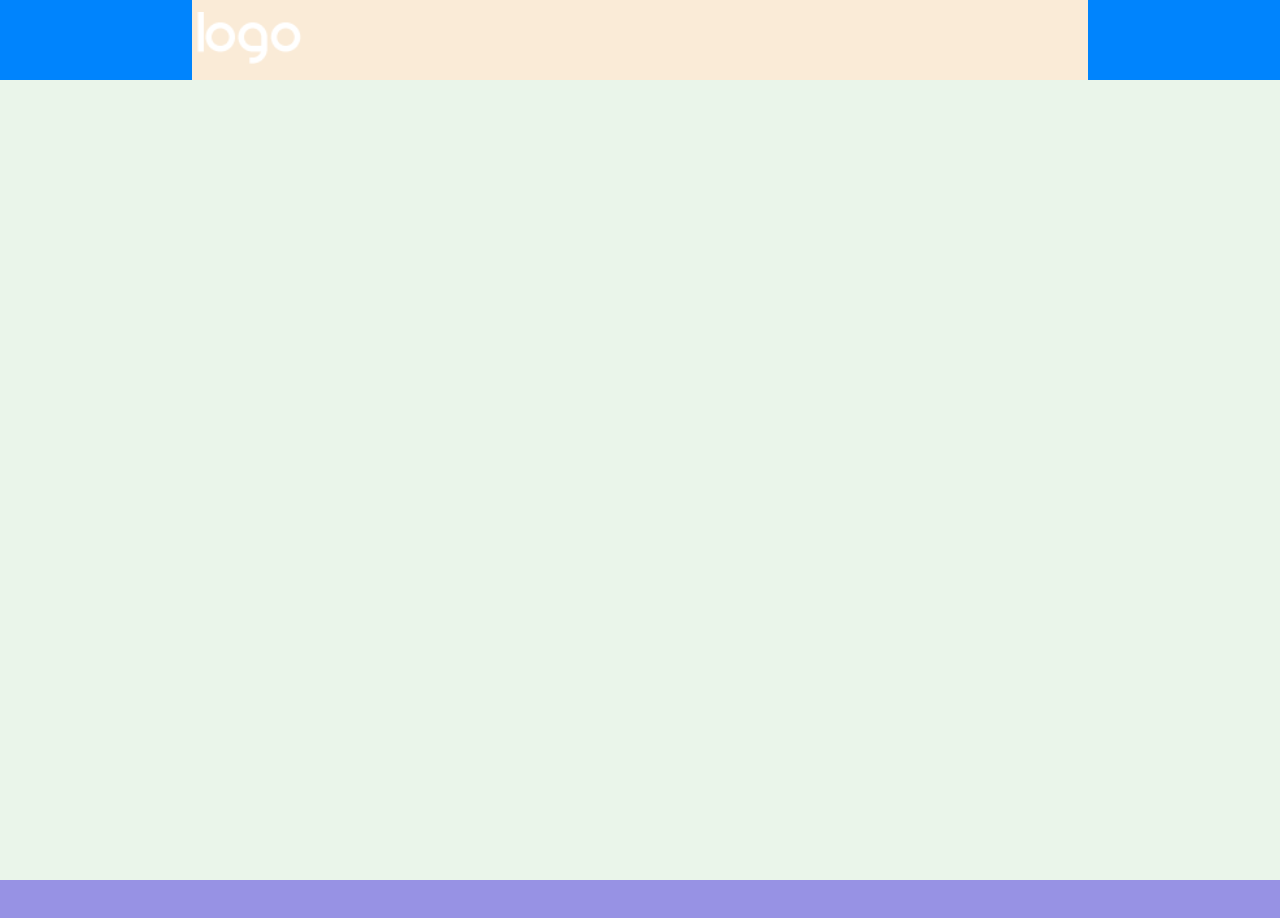
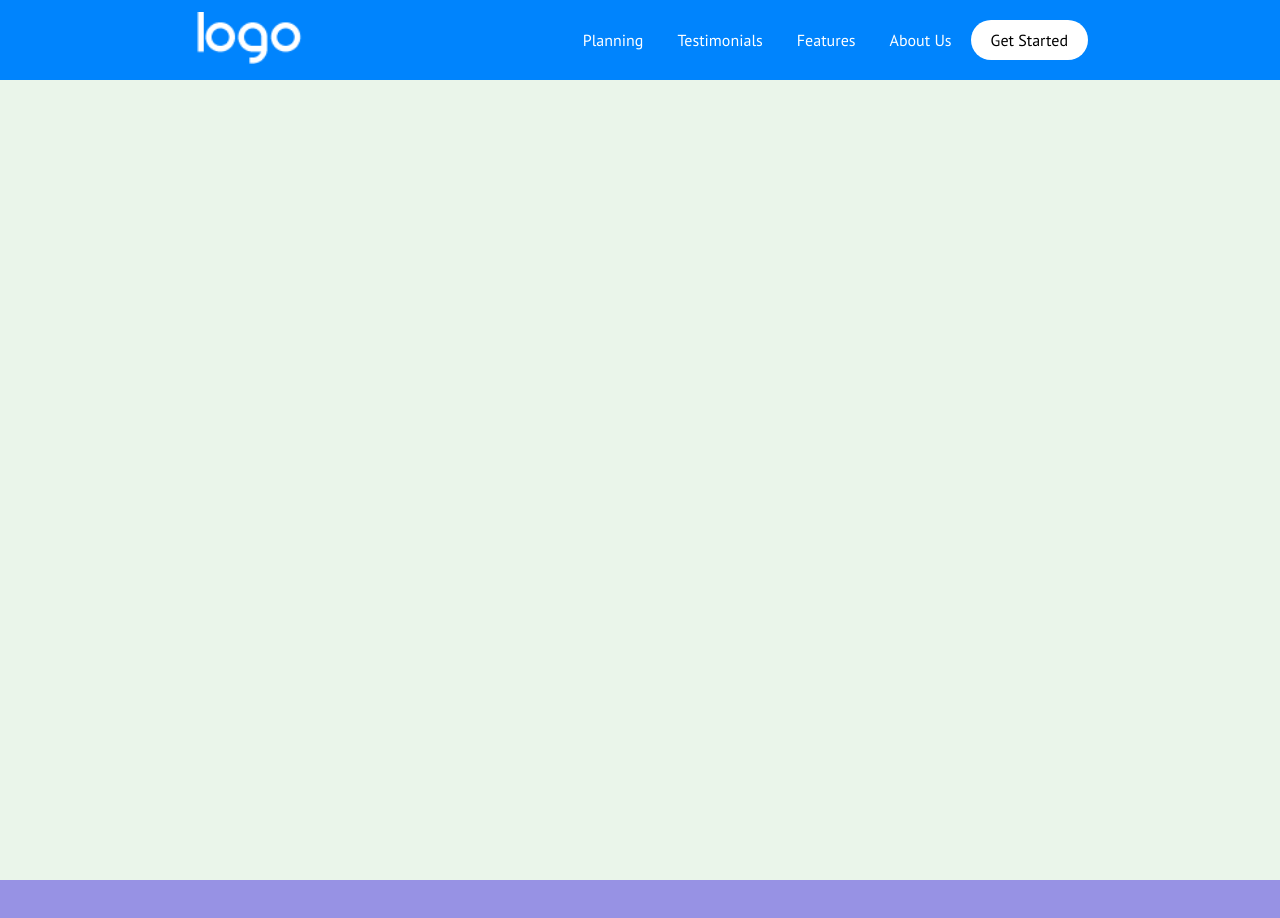
Before and after one commit to AngeloDima/htmlcss-responsive-layout, a plain HTML site: page index.html in a window 1280 px wide. Shown: the top 918 px of the page. Drawn offline with Linux system fonts and the light colour scheme.

Commit message:
Header-finito

```diff
--- a/index.html
+++ b/index.html
@@ -4,17 +4,26 @@
     <meta charset="UTF-8">
     <meta http-equiv="X-UA-Compatible" content="IE=edge">
     <meta name="viewport" content="width=device-width, initial-scale=1.0">
+    <link rel="preconnect" href="https://fonts.googleapis.com">
+<link rel="preconnect" href="https://fonts.gstatic.com" crossorigin>
+<link href="https://fonts.googleapis.com/css2?family=PT+Sans:ital,wght@0,400;0,700;1,400;1,700&display=swap" rel="stylesheet">
     <link rel="stylesheet" href="style.css">
     <title>Responsive LY</title>
 </head>
 <body>
 
     <header>
-        <div class="header-content flex flex-centerY">
+        <div class="header-content flex">
             <div class="header-logo">
                 <img src="img/logo.png" alt="">
             </div>
-            <div class="header-info-dx"></div>
+            <div class="header-info-dx">
+                <a href="">Planning</a>
+                <a href="">Testimonials</a>
+                <a href="">Features</a>
+                <a href="">About Us</a>
+                <a class="button" href="">Get Started</a>
+            </div>
         </div>
     </header>
 
--- a/style.css
+++ b/style.css
@@ -3,6 +3,25 @@
     margin: 0;
     padding: 0;
 }
+
+
+
+
+/* scritte */
+
+a{
+    text-decoration: none;
+    color: white;
+    padding: 15px;
+    font-family: 'PT Sans', sans-serif;
+}
+
+
+
+
+
+
+
 
 
 
@@ -78,13 +97,27 @@ footer{
     width: 70%;
     height: 100%;
     margin: auto;
-    background-color: antiquewhite;
+    /* background-color: antiquewhite; */
+
+    align-items: center;
+    justify-content: space-between;
 }
 
 .header-logo img{
     max-width: 100%;
     transform: scale(1.3);
     padding-left: 15px;
+}
+
+
+
+
+.header-info-dx .button{
+    background-color: white;
+    padding: 10px 20px;
+    border-radius: 20px;
+    border: none;
+    color: black;
 }
 
 
```
